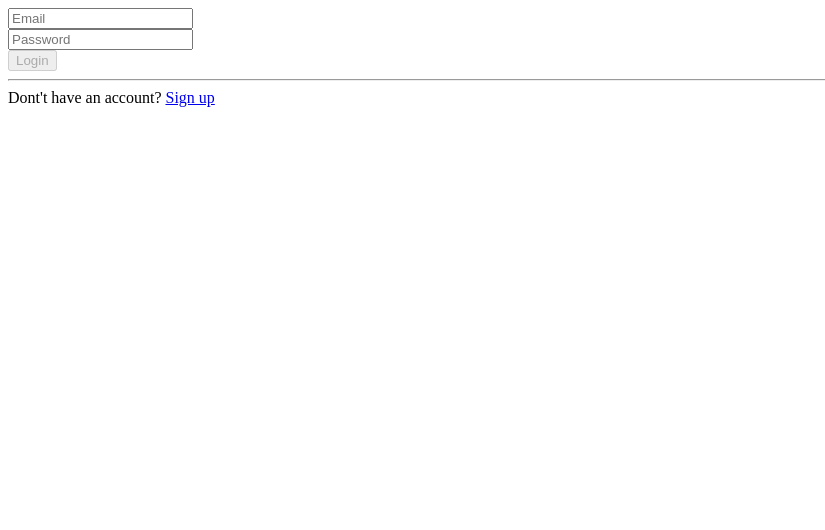
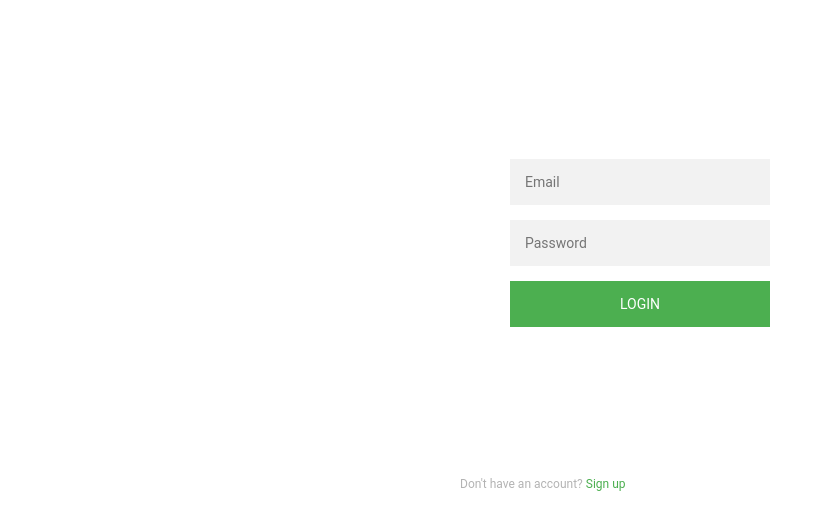
Before and after one commit to lovetacirupeca/who-project-web, an Angular app: page / in a window 1280 px wide. Shown: the top 530 px of the page, without its empty margins (0-825 px from the left). Built offline with nearby package versions, Linux system fonts and the light colour scheme.

Commit message:
feat: make an amazing form

```diff
--- a/src/app/app.component.html
+++ b/src/app/app.component.html
@@ -3,3 +3,7 @@
     <app-navbar></app-navbar>
     <router-outlet></router-outlet>
 </div>
+
+<link rel="stylesheet" href="https://stackpath.bootstrapcdn.com/bootstrap/4.1.0/css/bootstrap.min.css" integrity="sha384-9gVQ4dYFwwWSjIDZnLEWnxCjeSWFphJiwGPXr1jddIhOegiu1FwO5qRGvFXOdJZ4"
+    crossorigin="anonymous">
+<link rel="stylesheet" href="https://cdnjs.cloudflare.com/ajax/libs/font-awesome/4.7.0/css/font-awesome.min.css">
--- a/src/app/components/misc/login/login.component.css
+++ b/src/app/components/misc/login/login.component.css
@@ -0,0 +1,63 @@
+.login-page {
+  width: 360px;
+  padding: 8% 0 0;
+  margin: auto;
+}
+
+.form {
+  position: relative;
+  z-index: 1;
+  background: #FFFFFF;
+  max-width: 360px;
+  margin: 0 auto 100px;
+  padding: 50px;
+  text-align: center;
+}
+.form input {
+  font-family: "Roboto", sans-serif;
+  outline: 0;
+  background: #f2f2f2;
+  width: 100%;
+  border: 0;
+  margin: 0 0 15px;
+  padding: 15px;
+  box-sizing: border-box;
+  font-size: 14px;
+}
+.form button {
+  font-family: "Roboto", sans-serif;
+  text-transform: uppercase;
+  outline: 0;
+  background: #4CAF50;
+  width: 100%;
+  border: 0;
+  padding: 15px;
+  color: #FFFFFF;
+  font-size: 14px;
+  -webkit-transition: all 0.3 ease;
+  transition: all 0.3 ease;
+  cursor: pointer;
+}
+.form button:hover,.form button:active,.form button:focus {
+  background: #43A047;
+}
+
+.message {
+    font-family: "Roboto", sans-serif;
+    color: #b3b3b3;
+    font-size: 12px;
+}
+.message a {
+  color: #4CAF50;
+  text-decoration: none;
+}
+
+.message li {
+  list-style-type: none;
+  font-family: "Roboto", sans-serif;
+    color: #b3b3b3;
+    font-size: 12px;
+    text-align: left !important;
+}
+
+@import url(https://fonts.googleapis.com/css?family=Roboto:300);
--- a/src/app/components/misc/login/login.component.html
+++ b/src/app/components/misc/login/login.component.html
@@ -1,81 +1,56 @@
-<!-- <form>
-  <div class="form-group">
-    <label for="exampleInputEmail1">Email address</label>
-    <input type="email" class="form-control" id="exampleInputEmail1" aria-describedby="emailHelp" placeholder="Enter email">
-    <small id="emailHelp" class="form-text text-muted">We'll never share your email with anyone else.</small>
-  </div>
-  <div class="form-group">
-    <label for="exampleInputPassword1">Password</label>
-    <input type="password" class="form-control" id="exampleInputPassword1" placeholder="Password">
-  </div>
-  <div class="form-check">
-    <input type="checkbox" class="form-check-input" id="exampleCheck1">
-    <label class="form-check-label" for="exampleCheck1">Check me out</label>
-  </div>
-  <button type="submit" class="btn btn-primary">Submit</button>
-</form> -->
-
-<div class="row">
-  <div class="col-xs-12 col-sm-4 col-sm-offset-4">
-
-    <!-- <form (ngSubmit)="onSubmitLogin(loginForm)" #loginForm="ngForm"> -->
+<div class="row login-page">
+  <div class="form col-xs-12 col-sm-12 col-sm-offset-12">
     <form #loginForm="ngForm">
       <div class="form-group" [class.has-error]="email.errors && email.touched">
         <div class="input-group">
-          <span class="input-group-addon">
-            <i class="fa fa-user"></i>
-          </span>
           <input type="text" name="email" class="form-control" placeholder="Email" [(ngModel)]="user.email" #email="ngModel" required
             email>
         </div>
         <label class="control-label" *ngIf="email.errors && email.touched">
-          <ul>
-            <li *ngIf="email.errors.required">Required</li>
-            <li *ngIf="email.errors.email">Invalid email format</li>
+          <ul class="message">
+            <li *ngIf="email.errors.required">- Required</li>
+            <li *ngIf="email.errors.email">- Invalid email format</li>
           </ul>
         </label>
       </div>
-
       <div class="form-group" [class.has-error]="password.errors && password.touched">
         <div class="input-group">
           <span class="input-group-addon">
-            <i class="fa fa-lock"></i>
           </span>
           <input type="password" name="password" class="form-control" placeholder="Password" [(ngModel)]="user.password" #password="ngModel"
             required>
         </div>
         <label class="control-label" *ngIf="password.errors && password.touched">
-          <ul>
-            <li *ngIf="password.errors.required">Required</li>
+          <ul class="message">
+            <li *ngIf="password.errors.required">- Required</li>
           </ul>
         </label>
       </div>
-
       <div class="form-group" class="has-error" *ngIf="apiError">
-        <label class="control-label">
+        <label class="control-label message">
           {{ apiError }}
         </label>
       </div>
-
       <div *ngIf="!signup" class="form-actions">
         <button type="submit" (click)="onSubmitLogin(loginForm)" class="btn btn-block btn-primary" [disabled]="!loginForm.valid">
           Login
         </button>
       </div>
       <div *ngIf="signup" class="form-actions">
-        <button type="submit" (click)="onSubmitSignup(loginForm)" class="btn btn-block btn-primary" [disabled]="!loginForm.valid">
-          Signup
+        <button type="submit" (click)="onSubmitSignup(signupForm)" class="btn btn-block btn-primary" [disabled]="!signupForm.valid">
+           Sign up
         </button>
       </div>
     </form>
   </div>
-  <div class="col-xs-12 col-sm-4 col-sm-offset-4">
-    <hr>
-    <div class="panel panel-default">
-      <div class="panel-heading text-center">
-        Dont't have an account?
-        <a href="#" (click)="changeToSignup()">Sign up </a>
+  <div class="col-xs-12 col-sm-12 col-sm-offset-12 message">
+      <div *ngIf="!signup" class="text-center">
+        Don't have an account?
+        <a href="#" (click)="changeToSignup()">Sign up</a>
       </div>
-    </div>
+      <div *ngIf="signup" class="text-center">
+        Do have an account?
+        <a href="#" (click)="changeToSignup()">Login</a>
+      </div>
   </div>
 </div>
--- a/src/app/shared/model/user.model.ts
+++ b/src/app/shared/model/user.model.ts
@@ -2,7 +2,6 @@ export class User {
     id: string;
     email: string;
     password?: string;
-    name?: string;
     imageUrl?: string;
     contacts?: string;
     events?: string
```
